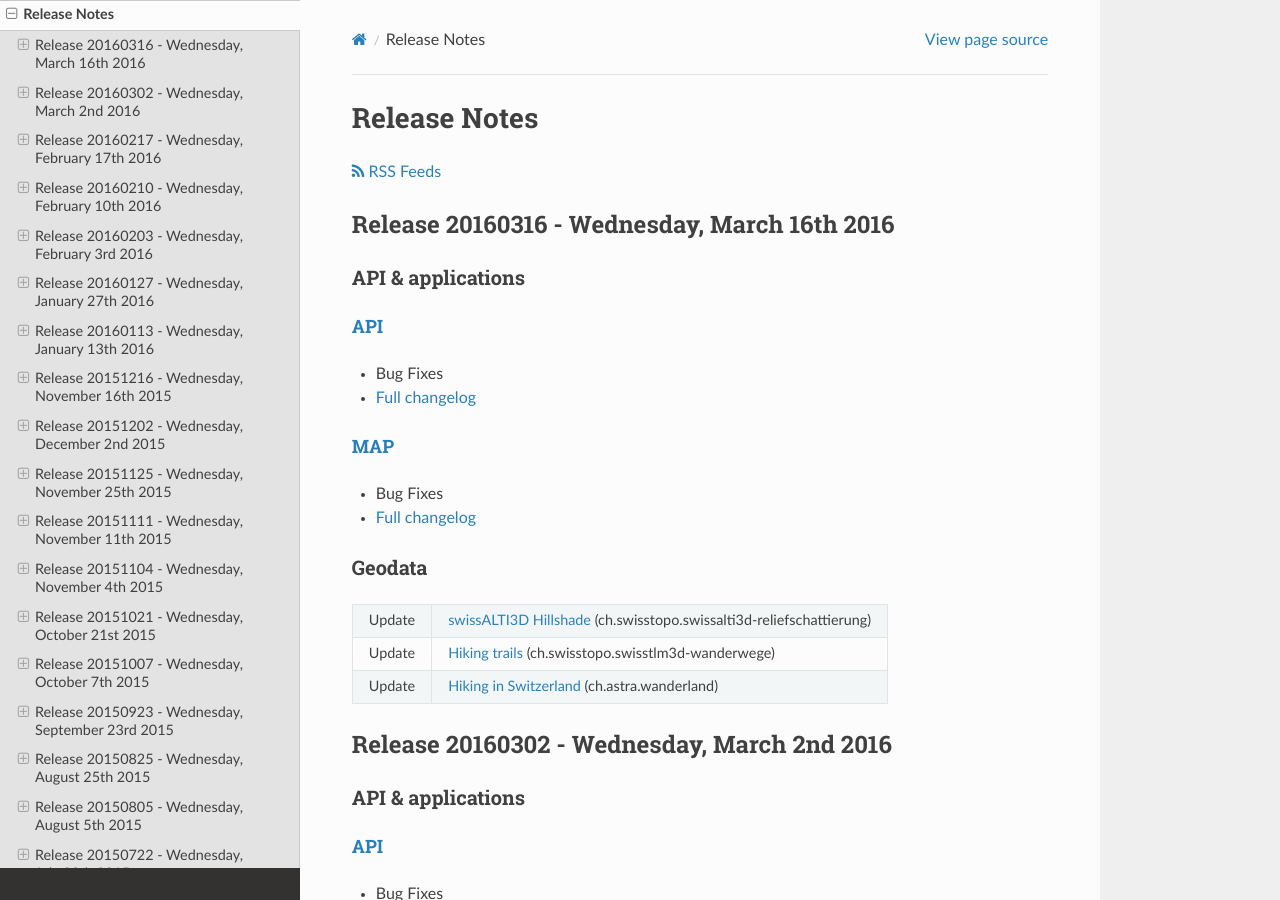
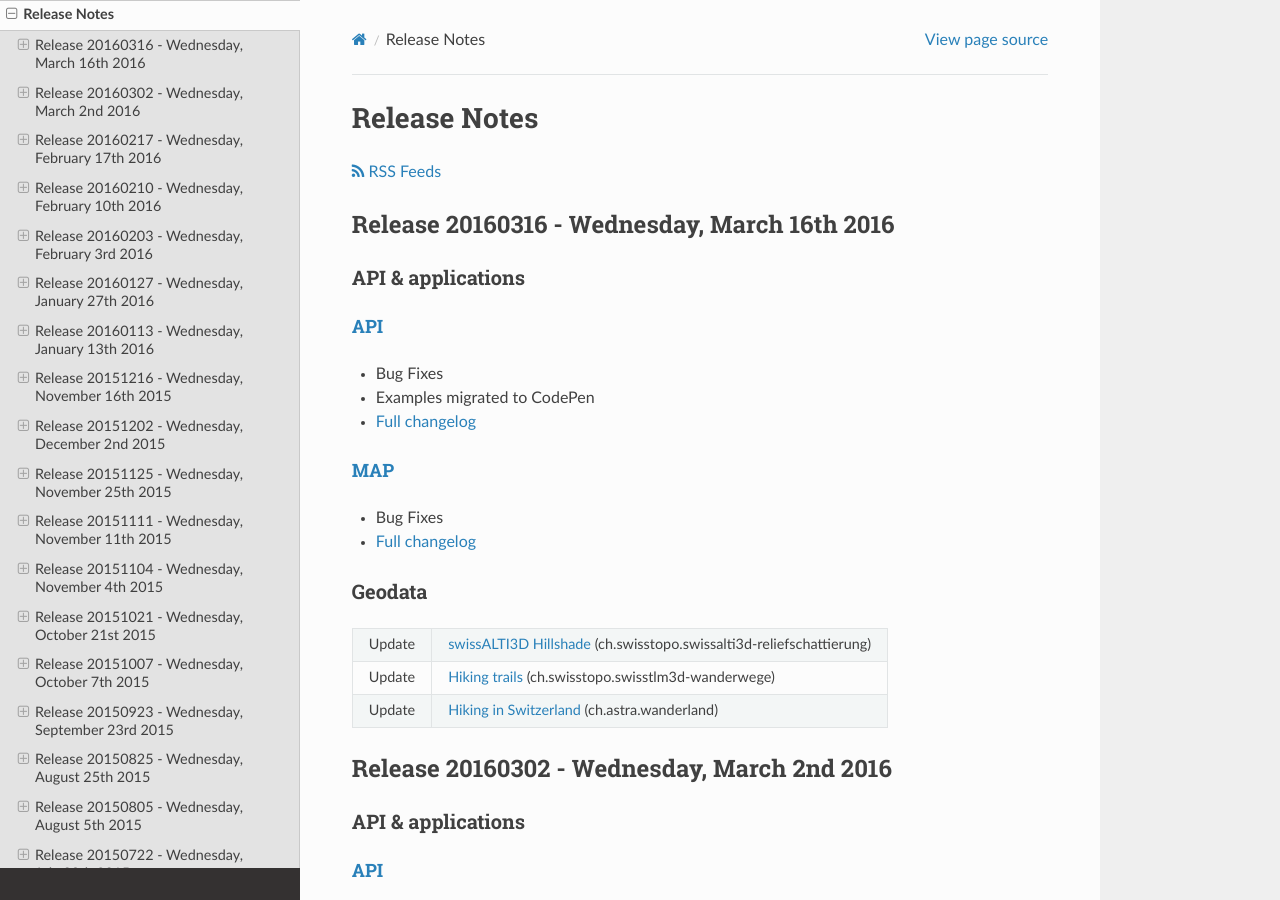
Before and after one commit to swisstopo-test/doc-chsdi3, a Sphinx documentation site: the page built from source/releasenotes/index.rst, in a window 1280 px wide and 900 px high. Built offline with Sphinx 7.4.7 and the Read the Docs theme 2.0.0, drawn with Linux system fonts in a browser that asks for light colours.

Commit message:
Update releasenotes

```diff
--- a/source/releasenotes/index.rst
+++ b/source/releasenotes/index.rst
@@ -26,6 +26,7 @@ API & applications
 `API <//api3.geo.admin.ch>`__
 '''''''''''''''''''''''''''''
 - Bug Fixes
+- Examples migrated to CodePen
 - `Full changelog <https://github.com/geoadmin/mf-chsdi3/compare/r_160303...r_160316>`__
 
 
```
